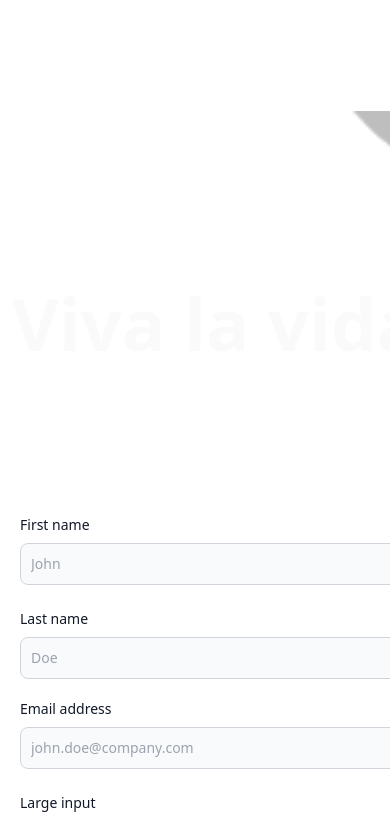
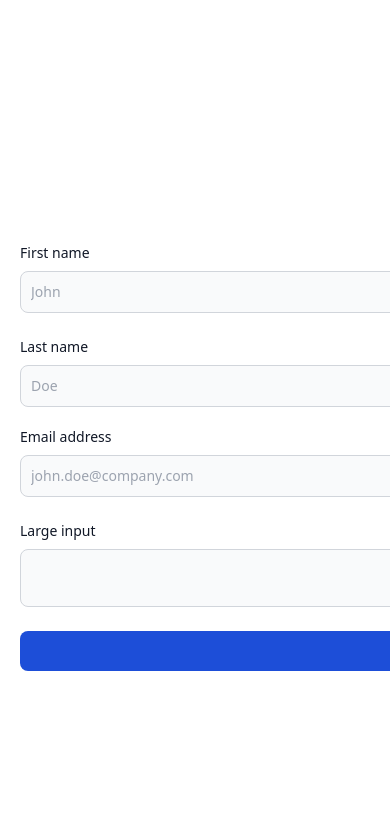
Before and after one commit to aureliengremy/ruzal-website, a React (Create React App) app: page /home in a window 390 px wide. Shown: the part 3263-4082 px from the top of the page. Built offline with nearby package versions, Linux system fonts and the light colour scheme.

Commit message:
update footer style and responsiveness

```diff
--- a/src/common/Footer/Footer.js
+++ b/src/common/Footer/Footer.js
@@ -2,14 +2,14 @@ import React from 'react'
 
 const Footer = () => {
   return (
-    <div className="lg:bg-split-black-gray">
+    <div className="lg:bg-split-black-gray ">
         <div className="container m-auto">
-          <div className="lg:flex">
-            <div className="h-96 lg:h-full lg:w-1/2 relative">
+          <div className="flex flex-col lg:flex-row">
+            <div className="lg:h-full lg:w-1/2 relative mt-auto order-last lg:order-first">
               <h3 className="absolute mt-44 ml-3 text-7xl text-zinc-50 font-bold">Viva la vida</h3>
               <img className="w-full h-full object-cover object-center contrast-200 grayscale opacity-25" src={require("../../assets/roman-detour-footer.png")} alt="" />
             </div>
-            <div className="h-auto lg:w-1/2 my-auto">
+            <div className="h-auto lg:w-1/2 my-auto py-28">
               <form>
                 <div className="grid gap-6 md:grid-cols-2 p-5">
                   <div>
```
